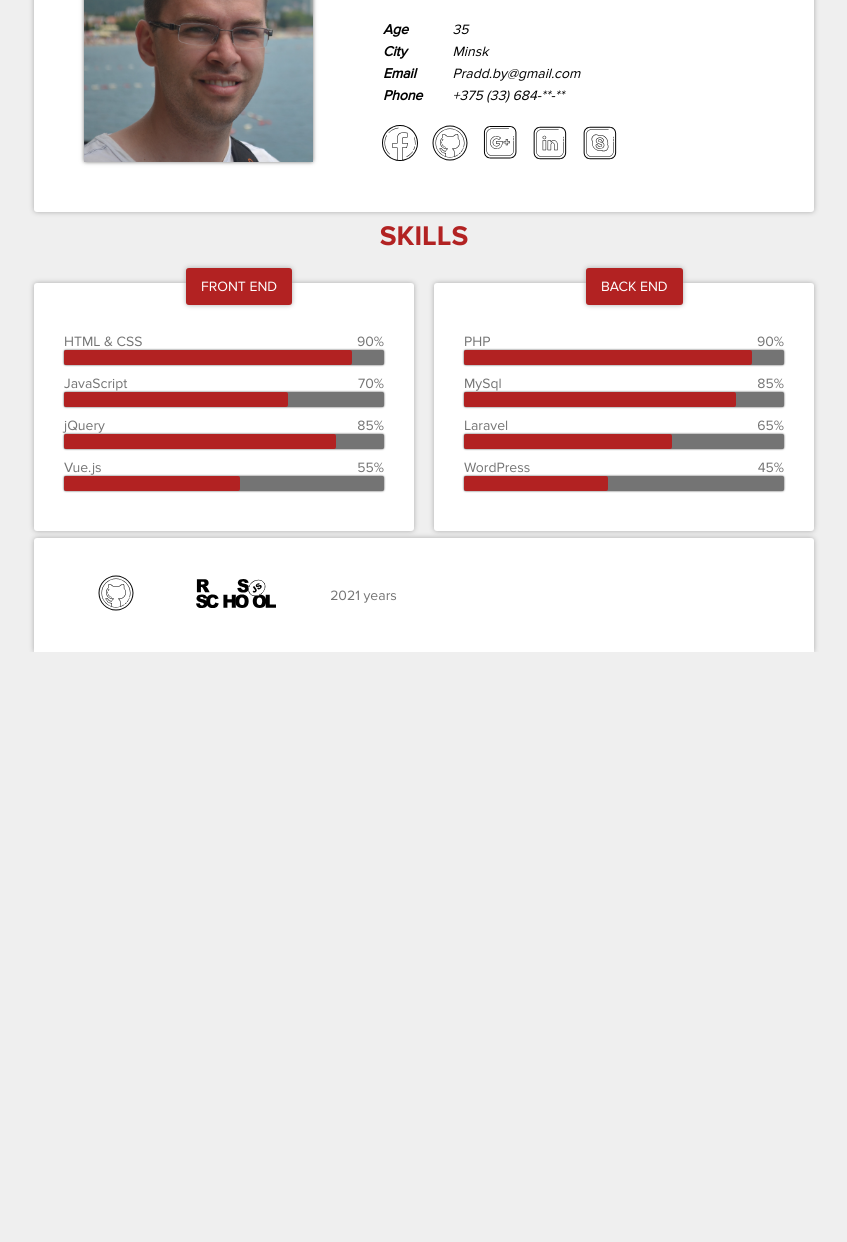
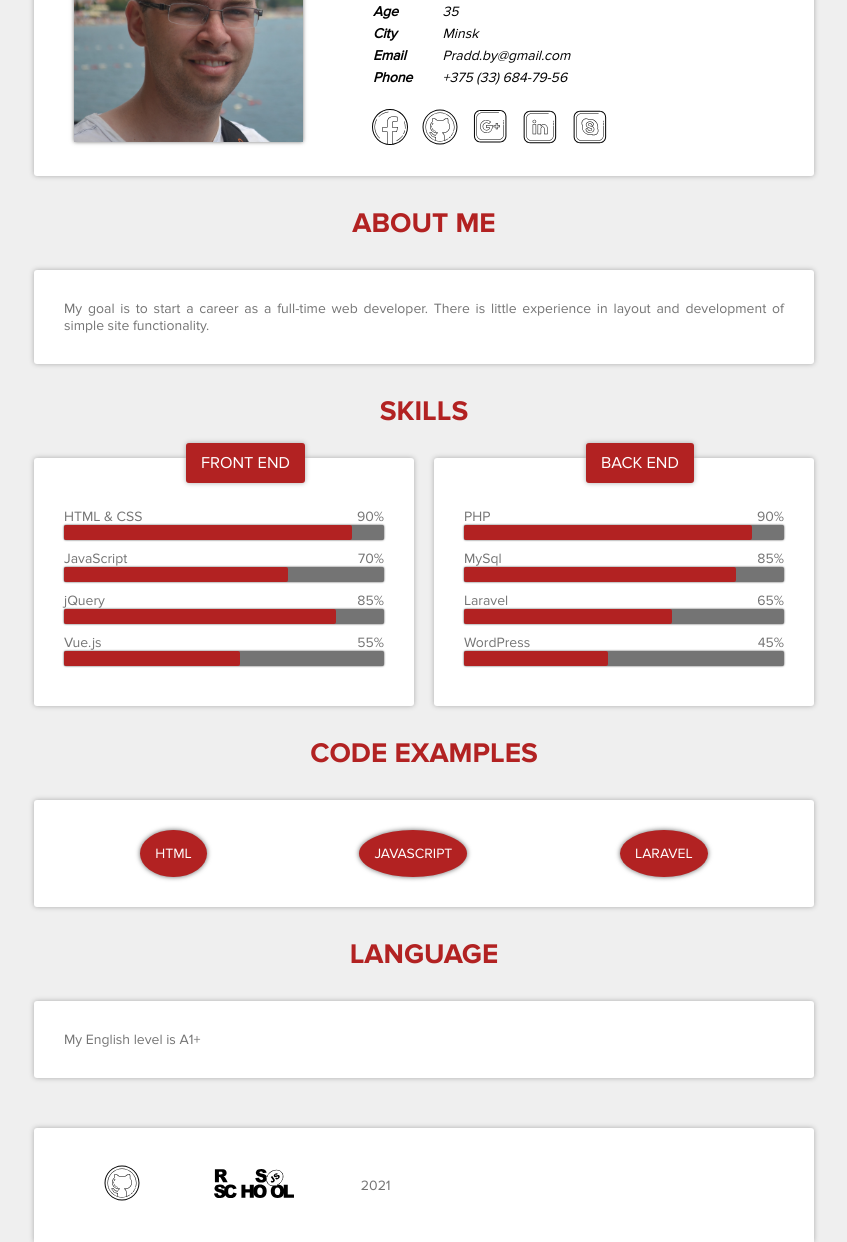
Before and after one commit to Praddby/rsschool-cv, a plain HTML site: page index.html in a window 1280 px wide. Shown: the part 148-1390 px from the top of the page, without its empty margins (216-1063 px from the left). Before the commit the page ends 800 px from the top, so only its background shows below. Drawn offline with Linux system fonts and the light colour scheme.

Commit message:
fead: add blocks summary, examples, language

```diff
--- a/index.html
+++ b/index.html
@@ -10,7 +10,9 @@
 <body>
 	<div class="container">
 		<header class="header">
-			<img class="header-photo" src="img/photo1.jpg" alt="photo">
+			<figure>
+				<img class="header-photo" src="img/photo1.jpg" alt="my photo">
+			</figure>
 			<div class="about-me">
 				<div class="header-title">
 					<h1>Hi I'm <span class="name">Yury Belov</span></h1>
@@ -27,7 +29,7 @@
 						<li>35</li>
 						<li>Minsk</li>
 						<li>Pradd.by@gmail.com</li>
-						<li>+375 (33) 684-**-**</li>
+						<li>+375 (33) 684-79-56</li>
 					</ul>
 				</address>
 
@@ -40,15 +42,19 @@
 				</ul>
 			</div>
 		</header>
-		<main class="skills">
-			<h3 class="skills-title">skills</h3>
+		<section class="summary">
+			<h2 class="summary-title">about me</h2>
+			<div class="summary-body">
+				<p> My goal is to start a career as a full-time web developer. There is little experience in layout and development of simple site functionality. </p>
+			</div>
+		</section>
+		<section class="skills">
+			<h2 class="skills-title">skills</h2>
 			<div class="skills-body">
 				<div class="front-end">
-					<div class="front-end--title">
-						front end
-					</div>
-					<div class="skills-description">
-						<div class="skill">
+					<h3 class="front-end--title">front end</h3>
+					<ul class="skills-description">
+						<li class="skill">
 							<div class="skills-label">
 								<p>HTML & CSS</p>
 								<p>90%</p>
@@ -56,8 +62,8 @@
 							<div class="skills-diagram">
 								<div class="skills-active html-css-active"></div>
 							</div>
-						</div>
-						<div class="skill">
+						</li>
+						<li class="skill">
 							<div class="skills-label">
 								<p>JavaScript</p>
 								<p>70%</p>
@@ -65,8 +71,8 @@
 							<div class="skills-diagram">
 								<div class="skills-active js-active"></div>
 							</div>
-						</div>
-						<div class="skill">
+						</li>
+						<li class="skill">
 							<div class="skills-label">
 								<p>jQuery</p>
 								<p>85%</p>
@@ -74,8 +80,8 @@
 							<div class="skills-diagram">
 								<div class="skills-active jquery-active"></div>
 							</div>
-						</div>
-						<div class="skill">
+						</li>
+						<li class="skill">
 							<div class="skills-label">
 								<p>Vue.js</p>
 								<p>55%</p>
@@ -83,15 +89,13 @@
 							<div class="skills-diagram">
 								<div class="skills-active vue-active"></div>
 							</div>
-						</div>
-					</div>
+						</li>
+					</ul>
 				</div>
 				<div class="back-end">
-					<div class="back-end--title">
-						back end
-					</div>
-					<div class="skills-description">
-						<div class="skill">
+					<h3 class="back-end--title">back end</h3>
+					<ul class="skills-description">
+						<li class="skill">
 							<div class="skills-label">
 								<p>PHP</p>
 								<p>90%</p>
@@ -99,8 +103,8 @@
 							<div class="skills-diagram">
 								<div class="skills-active php-active"></div>
 							</div>
-						</div>
-						<div class="skill">
+						</li>
+						<li class="skill">
 							<div class="skills-label">
 								<p>MySql</p>
 								<p>85%</p>
@@ -108,8 +112,8 @@
 							<div class="skills-diagram">
 								<div class="skills-active mysql-active"></div>
 							</div>
-						</div>
-						<div class="skill">
+						</li>
+						<li class="skill">
 							<div class="skills-label">
 								<p>Laravel</p>
 								<p>65%</p>
@@ -117,8 +121,8 @@
 							<div class="skills-diagram">
 								<div class="skills-active laravel-active"></div>
 							</div>
-						</div>
-						<div class="skill">
+						</li>
+						<li class="skill">
 							<div class="skills-label">
 								<p>WordPress</p>
 								<p>45%</p>
@@ -126,19 +130,33 @@
 							<div class="skills-diagram">
 								<div class="skills-active wordpress-active"></div>
 							</div>
-						</div>
-					</div>
+						</li>
+					</ul>
 				</div>
 			</div>
-		</main>
+		</section>
+		<section class="examples">
+			<h2 class="examples-title">code examples</h2>
+			<div class="examples-body">
+				<ul class="examples-links">
+					<li><a href="https://github.com/Praddby/rsschool-cv/blob/gh-pages/index.html" target="_black">HTML</a></li>
+					<li><a href="https://github.com/Praddby/basic-js/blob/master/src/recursive-depth.js" target="_black">JavaScript</a></li>
+					<li><a href="https://github.com/Praddby/LearningLanguageWithFlashcards/blob/master/app/Http/Controllers/User/UserCardsController.php" target="_black">Laravel</a></li>
+				</ul>
+			</div>
+		</section>
+		<section class="language">
+			<h2 class="language-title">language</h2>
+			<div class="language-body">
+				<p>My English level is A1+</p>
+			</div>
+		</section>
 		<footer class="footer">
 			<ul class="footer-links">
-				<li><a href="https://github.com/Praddby"><span class="github"></span></a></li>
+				<li><a href="https://github.com/Praddby/rsschool-cv"><span class="github"></span></a></li>
 				<li><a href="https://rs.school/js/"><span class="rsschool"></span></a></li>
-				<li><p>2021 years</p></li>
+				<li><p>2021</p></li>
 			</ul>
-
-
 		</footer>
 	</div>
 </body>
--- a/style/style.css
+++ b/style/style.css
@@ -35,7 +35,7 @@ a {
 
 .header {
 	margin-top: 30px;
-	padding: 50px 30px;
+	padding: 30px 20px;
 	background-color: #fff;
 	width: 100%;
 	display: flex;
@@ -146,6 +146,30 @@ a {
 
 /*----- end header -----*/
 
+/*----- summary -----*/
+
+.summary-title {
+	color: #B22222;
+	text-align: center;
+	font-size: 2em;
+	text-transform: uppercase;
+	font-family: 'Proxima Nova Bold', sans-serif;
+	margin: 30px 0;
+}
+
+.summary-body {
+	color: #747474;
+	text-align: justify;
+	padding: 30px;
+	background-color: #fff;
+	width: 100%;
+	display: flex;
+	flex-direction: column;
+	box-shadow: 0 0 5px #aaa;
+	border-radius: 3px;
+	position: relative;
+}
+/*----- end summary -----*/
 
 /*----- skills -----*/
 
@@ -155,7 +179,7 @@ a {
 	font-size: 2em;
 	text-transform: uppercase;
 	font-family: 'Proxima Nova Bold', sans-serif;
-	margin-bottom: 30px
+	margin: 30px 0;
 }
 
 .skills-body {
@@ -190,6 +214,7 @@ a {
 	box-shadow: 0 0 5px #aaa;
 	border-radius: 3px;
 	position: absolute;
+	font-weight: normal;
 	top: -15px;
 	left: 40%;
 }
@@ -262,9 +287,90 @@ a {
 
 /*----- end skills -----*/
 
+/*----- code examples -----*/
+
+
+.examples-title {
+	color: #B22222;
+	text-align: center;
+	font-size: 2em;
+	text-transform: uppercase;
+	font-family: 'Proxima Nova Bold', sans-serif;
+	margin: 30px 0;
+}
+
+.examples-body {
+	color: #747474;
+	text-align: justify;
+	padding: 30px;
+	background-color: #fff;
+	width: 100%;
+	display: flex;
+	flex-direction: column;
+	box-shadow: 0 0 5px #aaa;
+	border-radius: 3px;
+	position: relative;
+}
+
+.examples-links {
+	display: flex;
+	color: #747474;
+	justify-content: space-around;
+	align-items: center;
+}
+
+.examples-links li {
+	background-color: #B22222;
+	text-transform: uppercase;
+	border-radius: 50%;
+	font-weight: normal;
+	box-shadow: 0 0 5px #666;
+}
+
+.examples-links a {
+	display: inline-block;
+	padding: 15px;
+	color: #fff;
+}
+.examples-links li:hover {
+	background-color: #fff;
+
+}
+.examples-links li:hover a {
+	color: #B22222;
+	font-weight: bold;
+}
+
+/*----- end code examples -----*/
+
+/*----- language -----*/
+
+.language-title {
+	color: #B22222;
+	text-align: center;
+	font-size: 2em;
+	text-transform: uppercase;
+	font-family: 'Proxima Nova Bold', sans-serif;
+	margin: 30px 0;
+}
+
+.language-body {
+	color: #747474;
+	text-align: justify;
+	padding: 30px;
+	background-color: #fff;
+	width: 100%;
+	display: flex;
+	flex-direction: column;
+	box-shadow: 0 0 5px #aaa;
+	border-radius: 3px;
+	position: relative;
+}
+/*----- end language -----*/
+
 /* ---- footer ----*/
 .footer {
-
+	margin-top: 50px;
 	padding: 30px;
 	background-color: #fff;
 	width: 100%;
```
